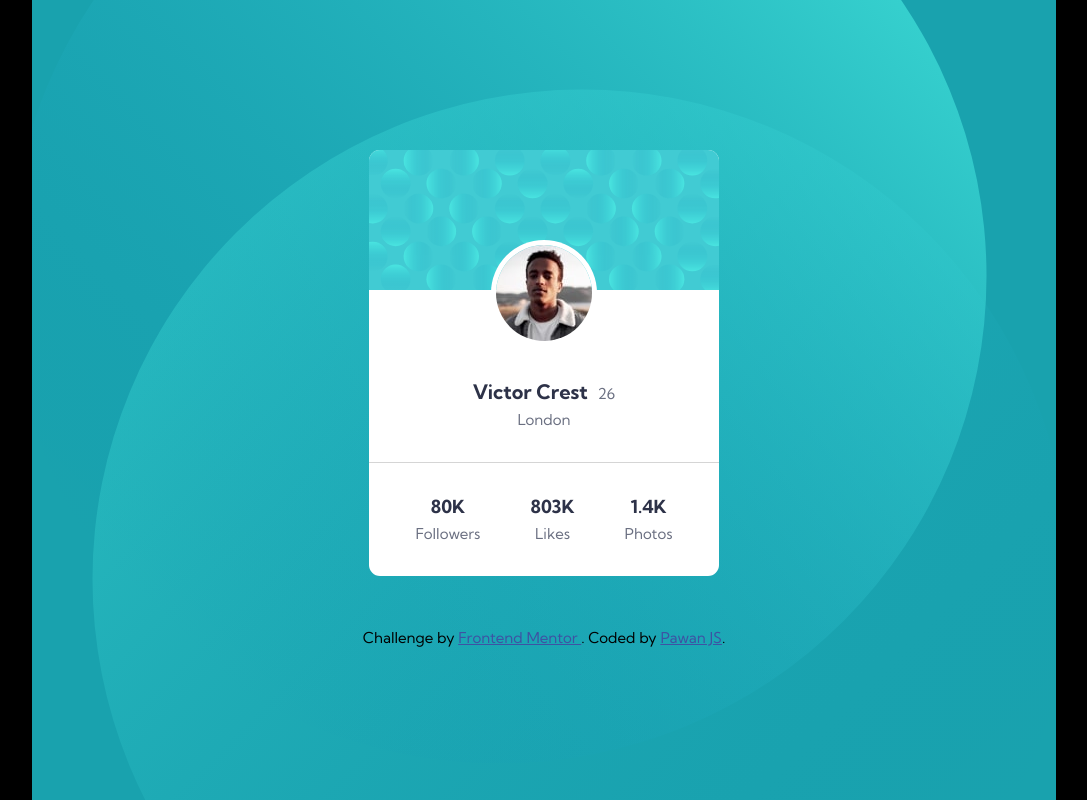
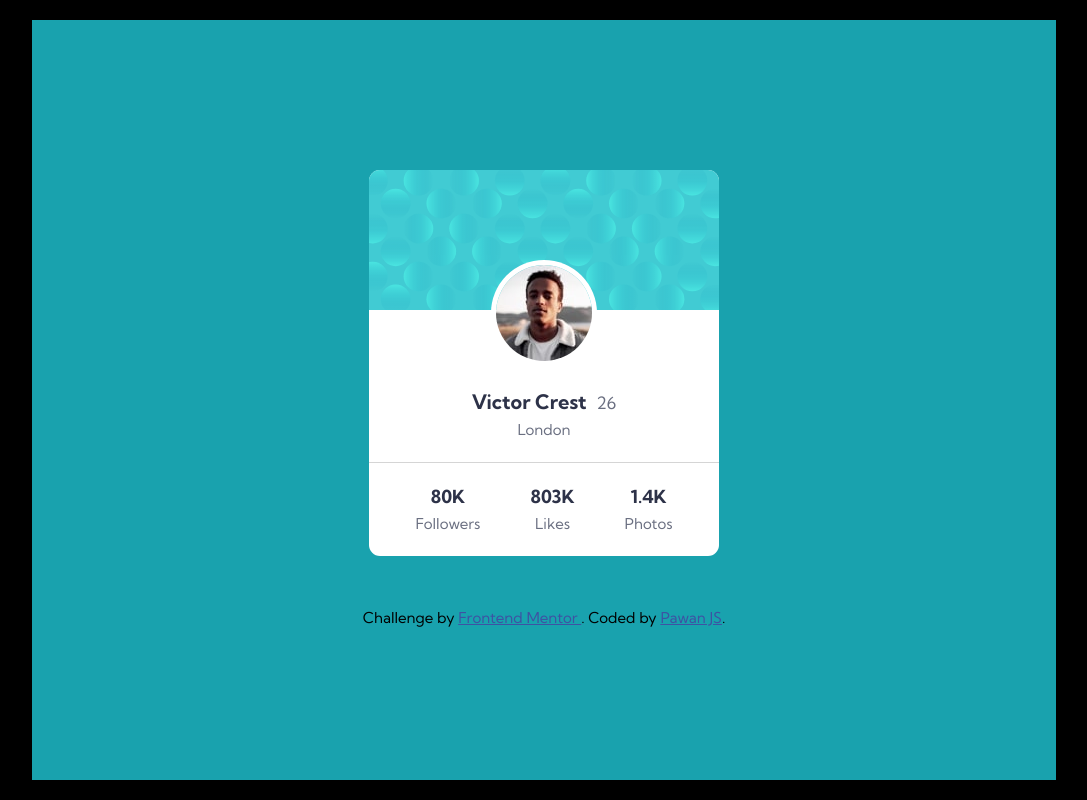
Before and after one commit to PawanJS/profileCard, a plain HTML site: page index.html in a window 1280 px wide. Shown: the whole page, without its empty margins (96-1183 px from the left). Drawn offline with Linux system fonts and the light colour scheme.

Commit message:
added card

```diff
--- a/css/style.css
+++ b/css/style.css
@@ -24,14 +24,19 @@ html {
   font-size: 1.8rem;
 }
 
+.heading-1--sub,
+.paragraph {
+  color: hsl(227, 10%, 46%);
+  font-weight: 400;
+}
+
 .heading-1--sub {
   margin-left: 1rem;
+  font-size: 1.7rem;
 }
 
 .paragraph {
   font-size: 1.5rem;
-  color: hsl(227, 10%, 46%);
-  font-weight: 400;
 }
 
 .container {
@@ -48,10 +53,6 @@ html {
   width: 80vw;
   background-color: hsl(185, 75%, 39%);
   padding: 15rem 0;
-  background-image: url("../images/bg-pattern-top.svg"),
-    url("../images/bg-pattern-bottom.svg");
-  background-repeat: no-repeat, no-repeat;
-  background-position: -50% 120%, 130% -50%;
   display: grid;
   place-items: center;
   grid-row-gap: 5rem;
@@ -74,13 +75,13 @@ html {
 }
 
 .profile-card__person-info {
-  padding: 3rem;
+  padding: 2rem;
 }
 
 .profile-card__person-stats {
   display: flex;
   justify-content: center;
-  padding: 3rem;
+  padding: 2rem;
   border-top: 0.8px solid rgba(150, 150, 150, 0.4);
 }
 
@@ -110,3 +111,14 @@ html {
     padding-right: 5rem;
   }
 }
+
+/** Media queries */
+
+@media screen and (max-width: 75em) {
+  html {
+    font-size: 50%;
+  }
+}
+
+@media screen and (max-width: 50em) {
+}
--- a/index.html
+++ b/index.html
@@ -33,7 +33,7 @@
         </figure>
         <div class="profile-card__person-info">
           <h1 class="heading-1">
-            Victor Crest<span class="heading-1--sub paragraph">26</span>
+            Victor Crest<span class="heading-1--sub">26</span>
           </h1>
           <p class="paragraph">London</p>
         </div>
```
